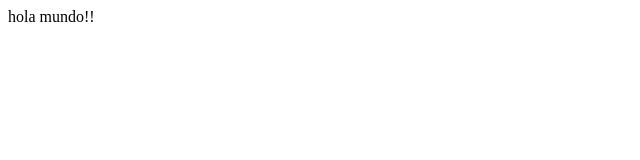
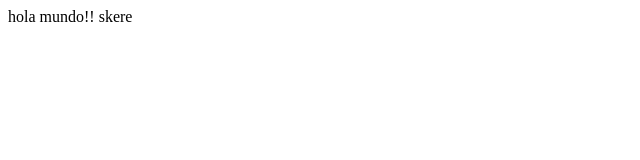
Before and after one commit to alejandro-torres/practica_gimnasio, a plain HTML site: page index.html in a window 1280 px wide. Shown: the full height of the page, 0-640 px from the left. Drawn offline with Linux system fonts and the light colour scheme.

Commit message:
Update index.html

```diff
--- a/index.html
+++ b/index.html
@@ -8,5 +8,6 @@
 </head>
 <body>
 	hola mundo!!
+	skere
 </body>
 </html>
```
